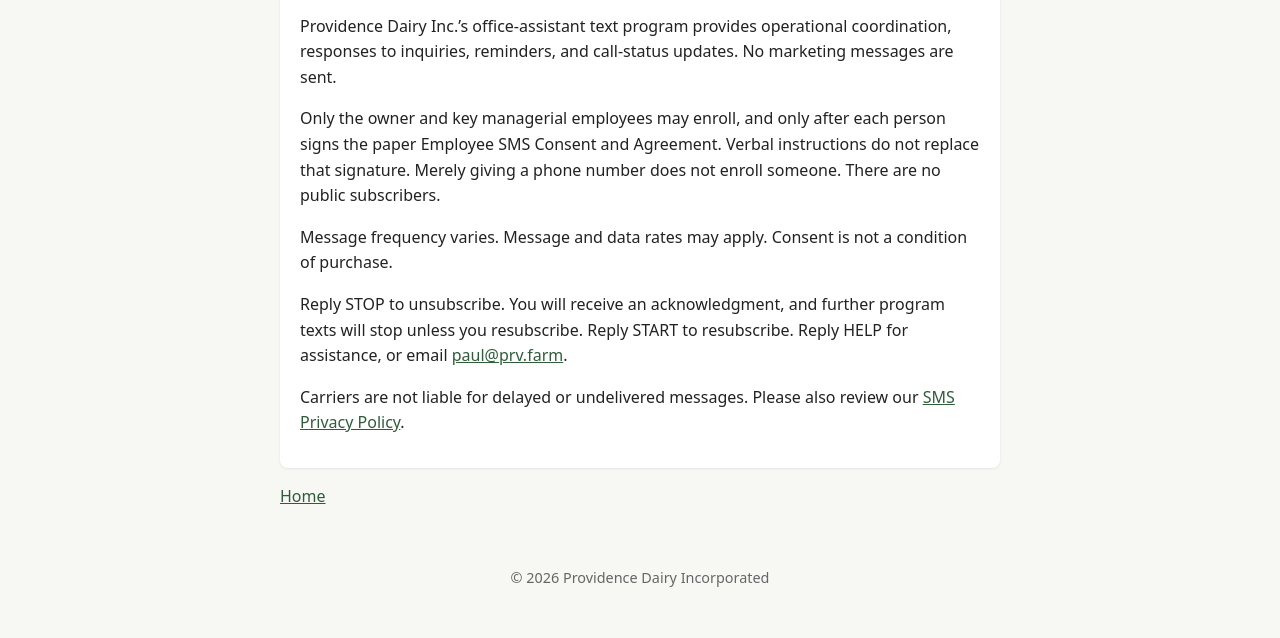
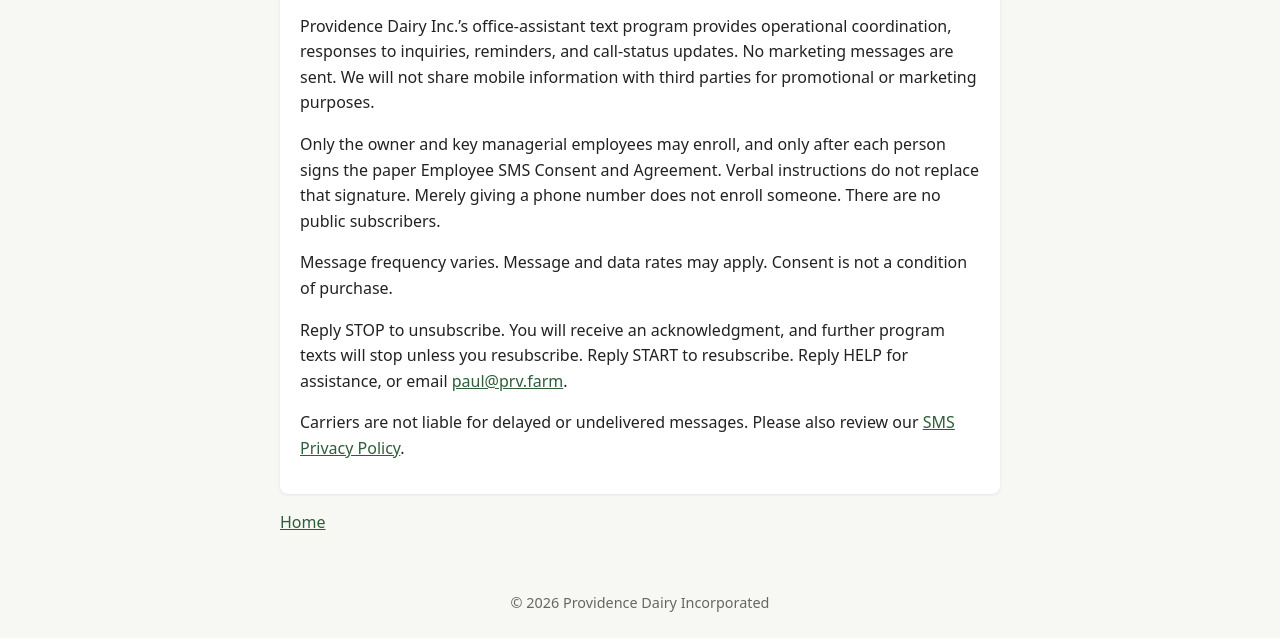
Before and after one commit to cowvet195/providence-dairy, a plain HTML site: page sms-program-terms.html in a window 1280 px wide. Shown: the part 193-831 px from the top of the page. Before the commit the page ends 806 px from the top, so only its background shows below. Drawn offline with Linux system fonts and the light colour scheme.

Commit message:
Add no-sharing statement to SMS Program Terms

```diff
--- a/sms-program-terms.html
+++ b/sms-program-terms.html
@@ -23,7 +23,7 @@ footer{text-align:center;font-size:.9rem;color:#666;padding:1.5rem 1rem}
 <main>
 <section>
 <h2>SMS Program Terms</h2>
-<p>Providence Dairy Inc.’s office-assistant text program provides operational coordination, responses to inquiries, reminders, and call-status updates. No marketing messages are sent.</p>
+<p>Providence Dairy Inc.’s office-assistant text program provides operational coordination, responses to inquiries, reminders, and call-status updates. No marketing messages are sent. We will not share mobile information with third parties for promotional or marketing purposes.</p>
 <p>Only the owner and key managerial employees may enroll, and only after each person signs the paper Employee SMS Consent and Agreement. Verbal instructions do not replace that signature. Merely giving a phone number does not enroll someone. There are no public subscribers.</p>
 <p>Message frequency varies. Message and data rates may apply. Consent is not a condition of purchase.</p>
 <p>Reply STOP to unsubscribe. You will receive an acknowledgment, and further program texts will stop unless you resubscribe. Reply START to resubscribe. Reply HELP for assistance, or email <a href="mailto:paul@prv.farm">paul@prv.farm</a>.</p>
```
